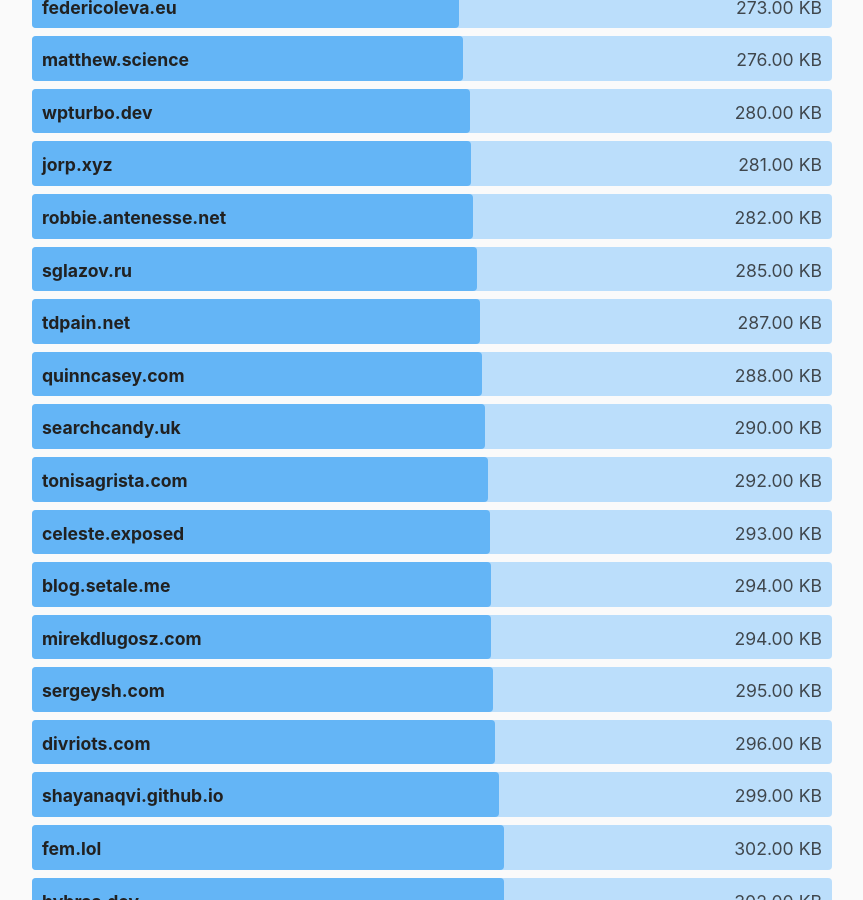
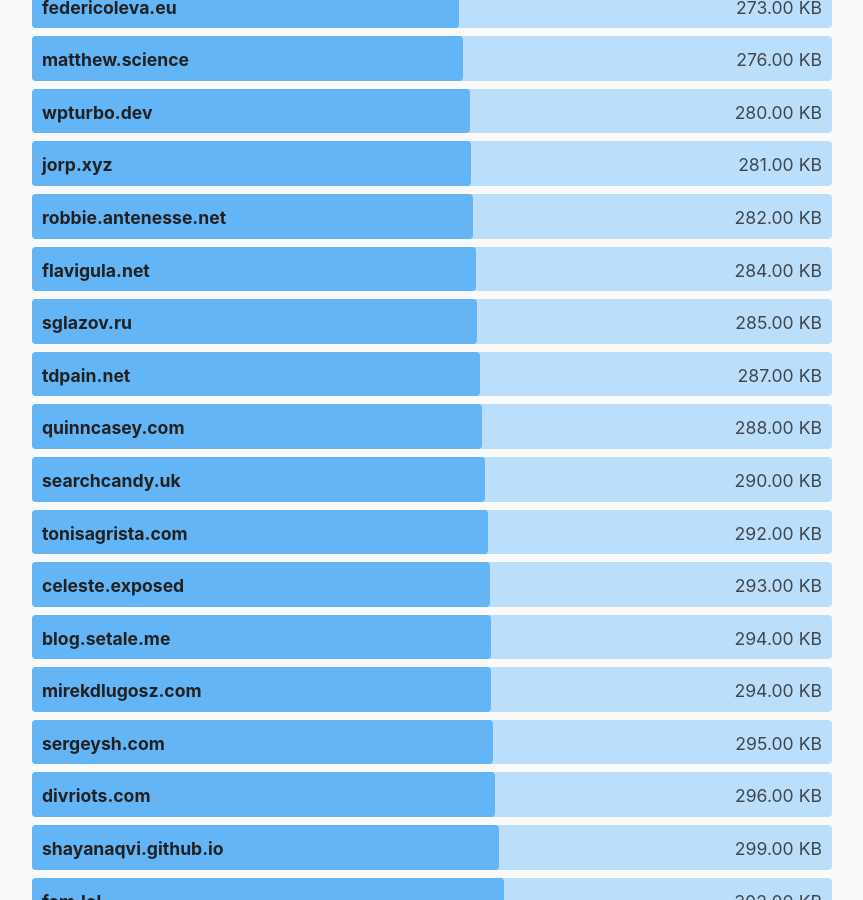
Before and after one commit to kevquirk/512kb.club, a Jekyll site: the page built from index.md, in a window 1280 px wide and 900 px high, scrolled down 32104 px. Shown: the whole window, without its empty margins (208-1071 px from the left). Built offline with Jekyll 4.4.1, drawn with Linux system fonts in a browser that asks for light colours.

Commit message:
Update sites.yml
For flavigula.net
https://gtmetrix.com/reports/flavigula.net/Epuu62rK/

```diff
--- a/_data/sites.yml
+++ b/_data/sites.yml
@@ -3487,3 +3487,8 @@
   url: https://zwbetz.com/
   size: 67.8
   last_checked: 2022-07-20
+
+- domain: flavigula.net
+  url: https://flavigula.net/
+  size: 284
+  last_checked: 2023-12-02
```
